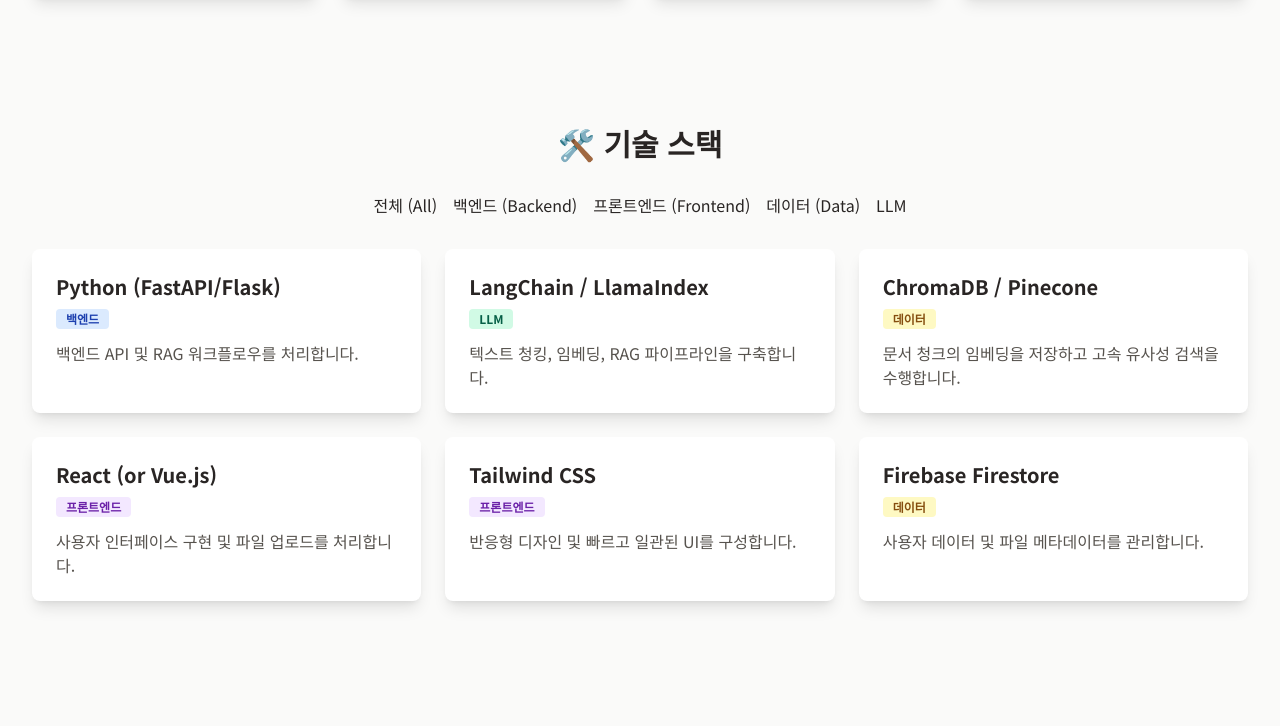
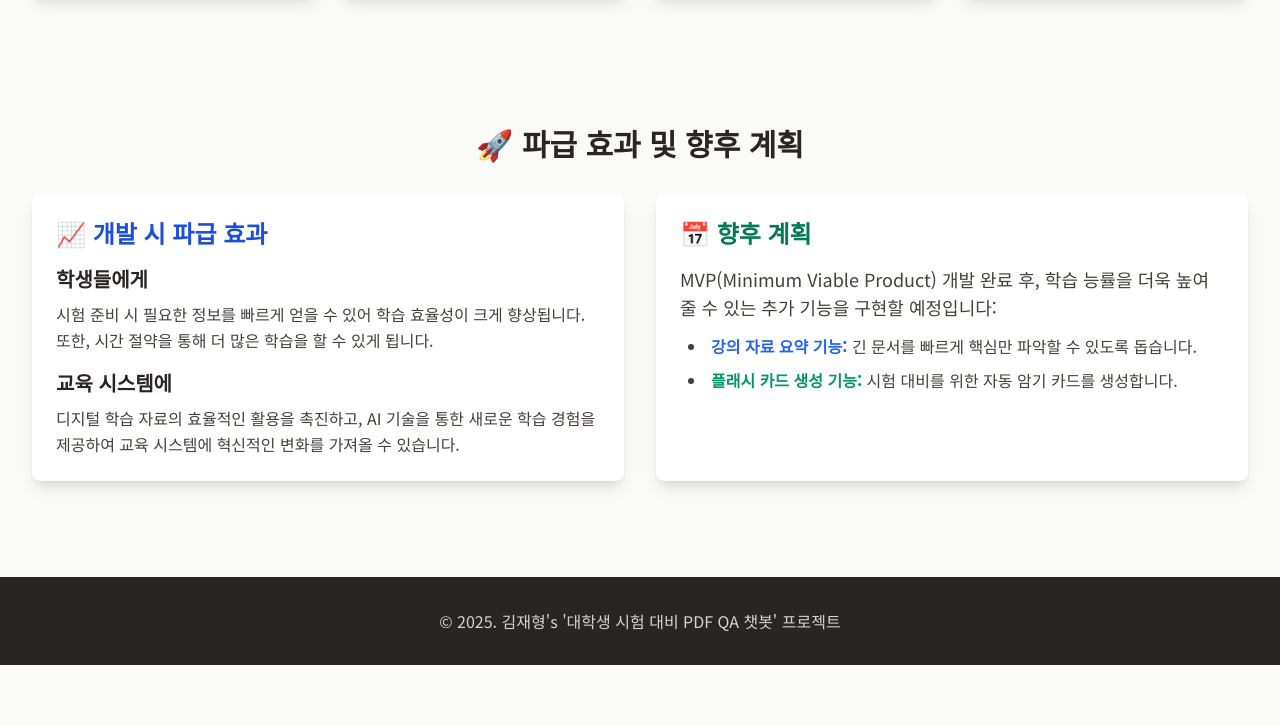
Before and after one commit to hyeong5769/Chatbot, a plain HTML site: page index.html in a window 1280 px wide. Shown: the part 1582-2308 px from the top of the page. After the commit the page ends 2247 px from the top, so only its background shows below. Drawn offline with nearby package versions, Linux system fonts and the light colour scheme.

Commit message:
Update index.html

```diff
--- a/index.html
+++ b/index.html
@@ -33,11 +33,10 @@
         }
     </style>
     <!-- Chosen Palette: Calm Harmony (Stone, Blue, Emerald) -->
-    <!-- Application Structure Plan: 이 SPA는 프로젝트 제안서의 선형적 구조(1, 2, 3...)를 따르지 않고, 사용자가 프로젝트의 핵심 가치를 쉽게 탐색할 수 있도록 주제별(Thematic) 섹션으로 재구성되었습니다. 상단 고정 탐색 바를 통해 [소개, 솔루션, 주요 기능, 기술 스택, 향후 계획] 섹션으로 즉시 이동할 수 있습니다. 이 구조는 사용자가 자신에게 가장 흥미로운 정보를 먼저 선택적으로 탐색할 수 있게 하여, 정적 문서보다 훨씬 사용자 친화적입니다. '솔루션' 섹션에는 핵심 RAG 아키텍처를 시각적으로 설명하는 HTML/CSS 다이어그램을, '기술 스택' 섹션에는 정적 테이블 대신 동적 필터링이 가능한 카드형 UI를 배치하여 상호작용성을 극대화했습니다. -->
+    <!-- Application Structure Plan: 이 SPA는 프로젝트 제안서의 선형적 구조(1, 2, 3...)를 따르지 않고, 사용자가 프로젝트의 핵심 가치를 쉽게 탐색할 수 있도록 주제별(Thematic) 섹션으로 재구성되었습니다. 상단 고정 탐색 바를 통해 [소개, 솔루션, 주요 기능, 향후 계획] 섹션으로 즉시 이동할 수 있습니다. 이 구조는 사용자가 자신에게 가장 흥미로운 정보를 먼저 선택적으로 탐색할 수 있게 하여, 정적 문서보다 훨씬 사용자 친화적입니다. '솔루션' 섹션에는 핵심 RAG 아키텍처를 시각적으로 설명하는 HTML/CSS 다이어그램을 배치했습니다. -->
     <!-- Visualization & Content Choices:
         1.  Report Info: RAG 프로세스 설명 (섹션 2) -> Goal: Organize/Inform (복잡한 기술 흐름 설명) -> Viz: 정적 HTML/CSS 흐름도 -> Interaction: 없음 (시각적 명확성 우선). Justification: RAG의 다단계 프로세스는 텍스트보다 시각적 흐름도로 표현할 때 즉각적인 이해를 돕습니다. HTML/Tailwind만으로 구성하여 SVG/Mermaid 없이도 명확한 다이어그램을 제공합니다.
         2.  Report Info: 주요 기능 4가지 (섹션 3) -> Goal: Inform/Organize -> Viz: 2x2 그리드 카드. Interaction: CSS Hover 효과. Justification: 4가지 핵심 기능을 동일한 중요도로 나열하고 스캔하기 쉬운 그리드 레이아웃이 효과적입니다.
-        3.  Report Info: 기술 스택 테이블 (섹션 3) -> Goal: Organize/Compare (기술 스택 탐색) -> Viz: 필터링 가능한 기술 카드. Interaction: JS 클릭으로 '전체', '백엔드', '프론트엔드', '데이터' 카테고리 필터링. Justification: 정적 테이블은 모바일에서 보거나 특정 카테고리만 확인하기 어렵습니다. 동적 필터링은 사용자에게 제어권을 주어 기술 스택 탐색을 더 쉽고 인터랙티브하게 만듭니다.
         4.  Report Info: 기타 모든 텍스트 (소개, 문제, 목표 등) -> Goal: Inform -> Viz: 서식이 있는 텍스트 블록. Interaction: 없음. Justification: 프로젝트의 맥락과 배경을 제공하는 기본 텍스트입니다.
     -->
     <!-- CONFIRMATION: NO SVG graphics used. NO Mermaid JS used. -->
@@ -56,7 +55,6 @@
                         <a href="#intro" class="nav-link">소개</a>
                         <a href="#solution" class="nav-link">솔루션</a>
                         <a href="#features" class="nav-link">주요 기능</a>
-                        <a href="#tech" class="nav-link">기술 스택</a>
                         <a href="#future" class="nav-link">파급 효과 및 향후 계획</a>
                     </div>
                 </div>
@@ -67,7 +65,7 @@
     <!-- Main Content -->
     <main class="container mx-auto p-4 md:p-8 space-y-16">
 
-        <!-- Section 1: Introduction (About Me & Project) - UPDATED -->
+        <!-- Section 1: Introduction (About Me & Project) -->
         <section id="intro" class="pt-16 -mt-16">
             <h2 class="text-3xl font-bold text-center mb-8">프로젝트 소개</h2>
             <div class="grid md:grid-cols-2 gap-8">
@@ -79,7 +77,7 @@
                         저는 문제 해결 중심의 사고로 사용자에게 실질적인 가치를 주는 서비스를 만드는 것을 좋아합니다. 특히 학습과 관련된 불편함을 기술로 개선하는 데 큰 흥미를 가지고 있습니다.
                     </p>
                 </div>
-                <!-- Project Overview Card - UPDATED CONTENT -->
+                <!-- Project Overview Card -->
                 <div class="bg-white p-6 rounded-lg shadow-lg">
                     <h3 class="text-2xl font-bold mb-4 text-emerald-700">🎯 개발 배경 및 목표</h3>
                     <h4 class="text-xl font-semibold mb-2">개발 배경 (문제점 및 필요성)</h4>
@@ -187,67 +185,12 @@
             </div>
         </section>
 
-        <!-- Section 4: Tech Stack -->
-        <section id="tech" class="pt-16 -mt-16">
-            <h2 class="text-3xl font-bold text-center mb-8">🛠️ 기술 스택</h2>
-
-            <!-- Filter Buttons -->
-            <div id="filter-buttons" class="flex flex-wrap justify-center gap-2 md:gap-4 mb-8">
-                <button class="tech-filter active" data-filter="all">전체 (All)</button>
-                <button class="tech-filter" data-filter="backend">백엔드 (Backend)</button>
-                <button class="tech-filter" data-filter="frontend">프론트엔드 (Frontend)</button>
-                <button class="tech-filter" data-filter="data">데이터 (Data)</button>
-                <button class="tech-filter" data-filter="llm">LLM</button>
-            </div>
-
-            <!-- Tech Stack Grid -->
-            <div id="tech-grid" class="grid grid-cols-1 sm:grid-cols-2 lg:grid-cols-3 gap-6">
-
-                <div class="tech-card bg-white p-6 rounded-lg shadow-lg" data-category="backend">
-                    <h4 class="text-xl font-bold">Python (FastAPI/Flask)</h4>
-                    <span class="inline-block bg-blue-100 text-blue-800 text-xs font-semibold mt-2 mb-3 px-2.5 py-0.5 rounded">백엔드</span>
-                    <p class="text-stone-600">백엔드 API 및 RAG 워크플로우를 처리합니다.</p>
-                </div>
-
-                <div class="tech-card bg-white p-6 rounded-lg shadow-lg" data-category="llm">
-                    <h4 class="text-xl font-bold">LangChain / LlamaIndex</h4>
-                    <span class="inline-block bg-emerald-100 text-emerald-800 text-xs font-semibold mt-2 mb-3 px-2.5 py-0.5 rounded">LLM</span>
-                    <p class="text-stone-600">텍스트 청킹, 임베딩, RAG 파이프라인을 구축합니다.</p>
-                </div>
-
-                <div class="tech-card bg-white p-6 rounded-lg shadow-lg" data-category="data">
-                    <h4 class="text-xl font-bold">ChromaDB / Pinecone</h4>
-                    <span class="inline-block bg-yellow-100 text-yellow-800 text-xs font-semibold mt-2 mb-3 px-2.5 py-0.5 rounded">데이터</span>
-                    <p class="text-stone-600">문서 청크의 임베딩을 저장하고 고속 유사성 검색을 수행합니다.</p>
-                </div>
-
-                <div class="tech-card bg-white p-6 rounded-lg shadow-lg" data-category="frontend">
-                    <h4 class="text-xl font-bold">React (or Vue.js)</h4>
-                    <span class="inline-block bg-purple-100 text-purple-800 text-xs font-semibold mt-2 mb-3 px-2.5 py-0.5 rounded">프론트엔드</span>
-                    <p class="text-stone-600">사용자 인터페이스 구현 및 파일 업로드를 처리합니다.</p>
-                </div>
-
-                <div class="tech-card bg-white p-6 rounded-lg shadow-lg" data-category="frontend">
-                    <h4 class="text-xl font-bold">Tailwind CSS</h4>
-                    <span class="inline-block bg-purple-100 text-purple-800 text-xs font-semibold mt-2 mb-3 px-2.5 py-0.5 rounded">프론트엔드</span>
-                    <p class="text-stone-600">반응형 디자인 및 빠르고 일관된 UI를 구성합니다.</p>
-                </div>
-
-                <div class="tech-card bg-white p-6 rounded-lg shadow-lg" data-category="data">
-                    <h4 class="text-xl font-bold">Firebase Firestore</h4>
-                    <span class="inline-block bg-yellow-100 text-yellow-800 text-xs font-semibold mt-2 mb-3 px-2.5 py-0.5 rounded">데이터</span>
-                    <p class="text-stone-600">사용자 데이터 및 파일 메타데이터를 관리합니다.</p>
-                </div>
-
-            </div>
-        </section>
-
-        <!-- Section 5: Future Plans (Now includes Impact/파급 효과) -->
+        <!-- Section 4: Future Plans (Now includes Impact/파급 효과) -->
         <section id="future" class="pt-16 -mt-16">
             <h2 class="text-3xl font-bold text-center mb-8">🚀 파급 효과 및 향후 계획</h2>
 
             <div class="grid md:grid-cols-2 gap-8">
-                <!-- Impact Card - NEW CONTENT -->
+                <!-- Impact Card -->
                 <div class="bg-white p-6 rounded-lg shadow-lg">
                     <h3 class="text-2xl font-bold mb-4 text-blue-700">📈 개발 시 파급 효과</h3>
                     <h4 class="text-xl font-semibold mb-2">학생들에게</h4>
@@ -284,30 +227,6 @@
 
     <script>
         document.addEventListener('DOMContentLoaded', () => {
-
-            // Tech Stack Filter Logic
-            const filterButtons = document.querySelectorAll('#filter-buttons .tech-filter');
-            const techCards = document.querySelectorAll('#tech-grid .tech-card');
-
-            filterButtons.forEach(button => {
-                button.addEventListener('click', () => {
-                    const filter = button.dataset.filter;
-
-                    // Update button active state
-                    filterButtons.forEach(btn => btn.classList.remove('active'));
-                    button.classList.add('active');
-
-                    // Filter cards
-                    techCards.forEach(card => {
-                        const category = card.dataset.category;
-                        if (filter === 'all' || category === filter) {
-                            card.style.display = 'block';
-                        } else {
-                            card.style.display = 'none';
-                        }
-                    });
-                });
-            });
 
             // Smooth Scroll for Nav Links
             const navLinks = document.querySelectorAll('.nav-link');
```
